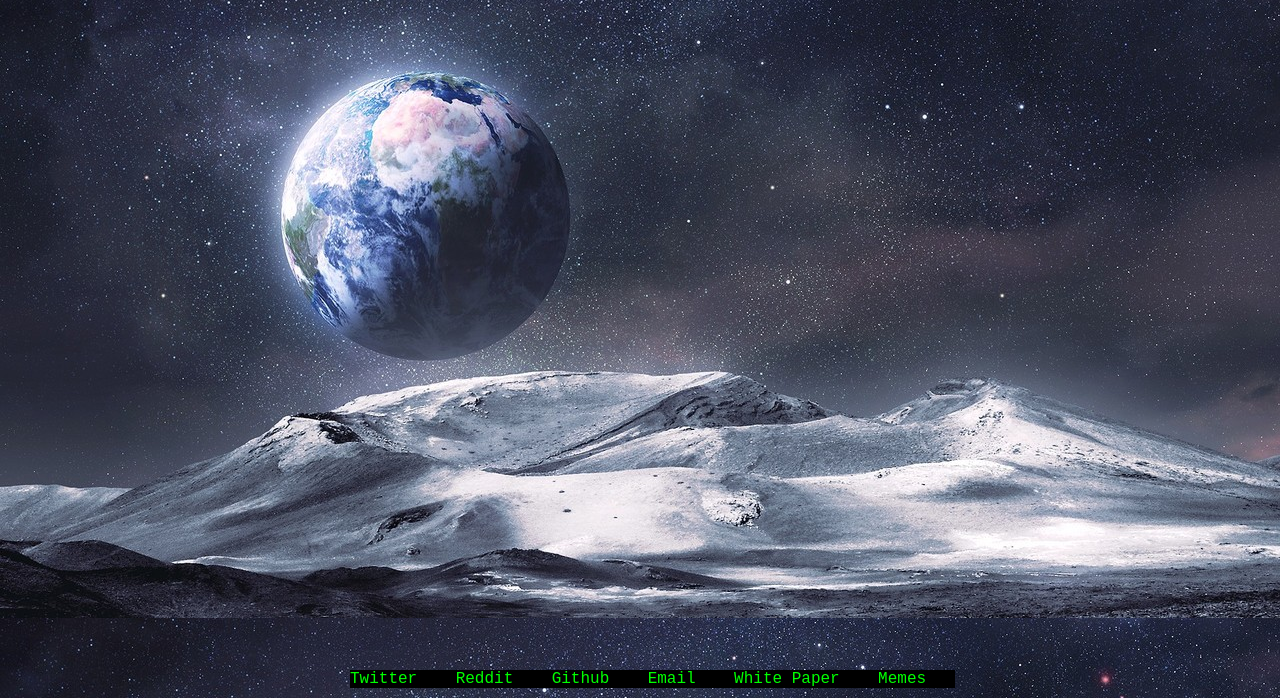
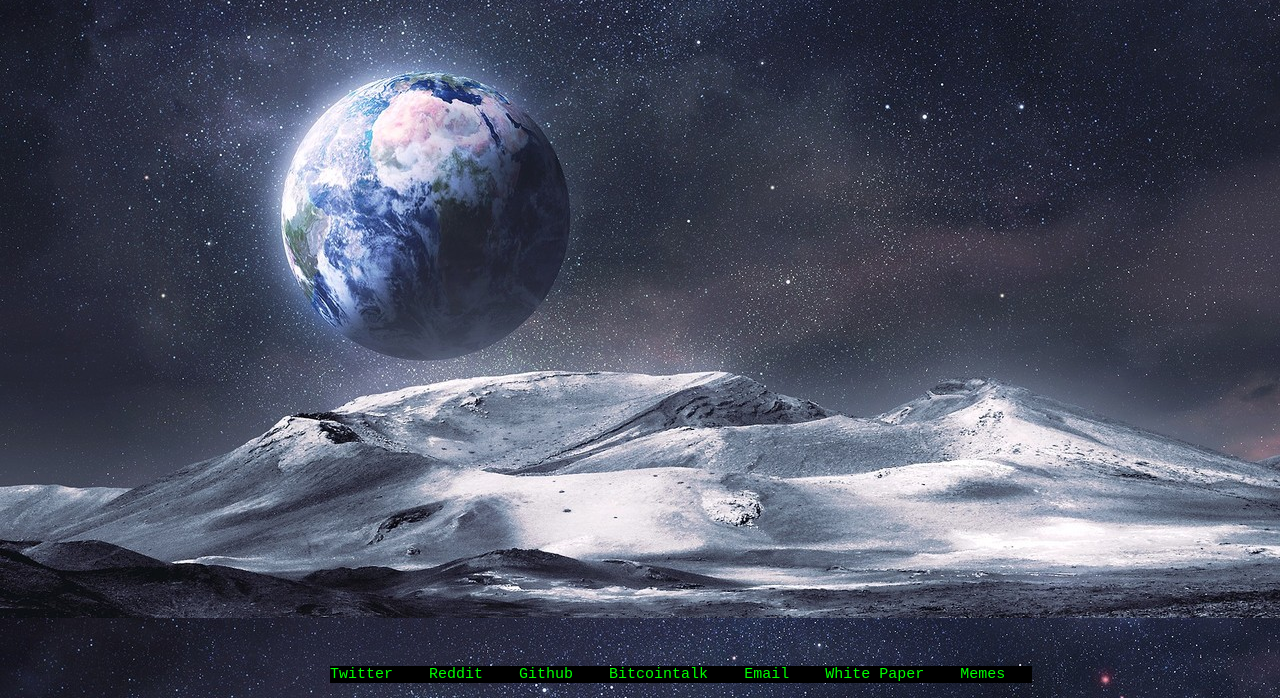
Before and after one commit to satoshium/satoshium.github.io, a plain HTML site: page index.html in a window 1280 px wide. Shown: the part 102-800 px from the top of the page. Drawn offline with Linux system fonts and the light colour scheme.

Commit message:
adding bitcointalk

```diff
--- a/index.html
+++ b/index.html
@@ -12,7 +12,7 @@
     {
      position: absolute;
      bottom: 10;
-     left: 350;
+     left: 325;
     }
   </style>
 </head>
@@ -22,10 +22,11 @@
   <a style="color: white; text-decoration: none" href="satoshium.pdf">Satoshium: Minted Bitcoin</a>
 </div>
 
-<div id="header-content" style="text-align: center; background: black; font-size: 16; vertical-align: bottom; font-family: Courier New">
+<div id="header-content" style="text-align: center; margin: 5; background: black; font-size: 15; vertical-align: bottom; font-family: Courier New">
  <a href="https://twitter.com/satoshiumorg">Twitter</a>&nbsp;&nbsp;&nbsp;
  <a href="https://reddit.com/r/satoshium">Reddit</a>&nbsp;&nbsp;&nbsp;
  <a href="https://github.com/satoshium">Github</a>&nbsp;&nbsp;&nbsp;
+ <a href="https://bitcointalk.org/index.php?topic=1748391">Bitcointalk</a>&nbsp;&nbsp;&nbsp;
  <a href="mailto:info@satoshium.org">Email</a>&nbsp;&nbsp;&nbsp;
  <a href="satoshium.pdf">White Paper</a>&nbsp;&nbsp;&nbsp;
  <a href="memes.html">Memes</a>&nbsp;&nbsp;&nbsp;
```
